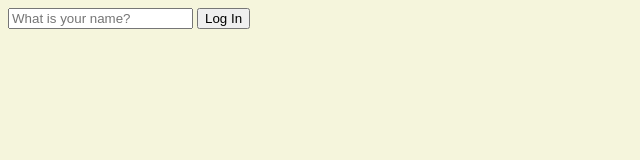
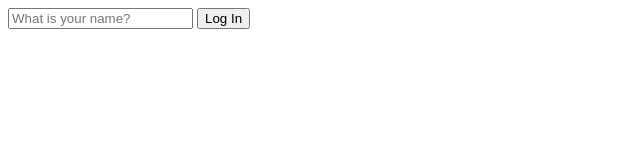
Before and after one commit to yurileeeee/Momentum, a plain HTML site: page index.html in a window 1280 px wide. Shown: the whole page, without its empty margins (0-640 px from the left). Drawn offline with Linux system fonts and the light colour scheme.

Commit message:
CSS: Login

```diff
--- a/style.css
+++ b/style.css
@@ -1,3 +1,3 @@
-body {
-  background-color: beige;
+.hidden {
+  display: none;
 }
```
